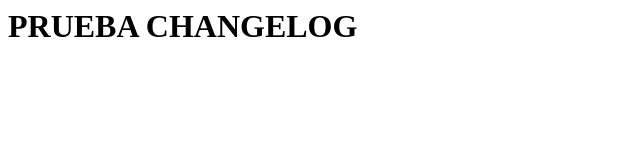
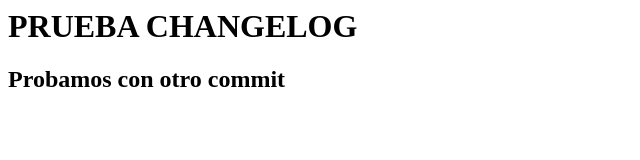
Before and after one commit to oscarteston/pruebaChangelog, a website: page index.html in a window 1280 px wide. Shown: the whole page, without its empty margins (0-640 px from the left). Drawn offline with Linux system fonts and the light colour scheme.

Commit message:
feat(directive): mi segundo commit

```diff
--- a/index.html
+++ b/index.html
@@ -3,5 +3,6 @@
 </head>
 <body>
     <h1>PRUEBA CHANGELOG</h1>
+    <h2>Probamos con otro commit</h2>
 </body>
 </html>
```
